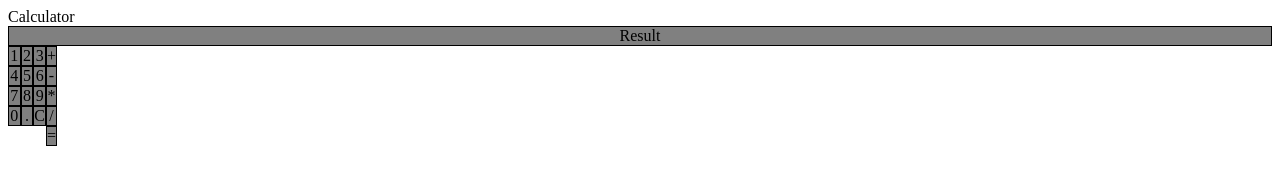
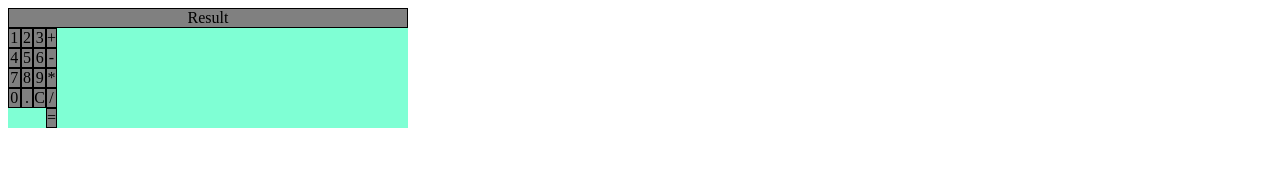
Before and after one commit to eduarmarin/calculator, a plain HTML site: page index.html in a window 1280 px wide. Drawn offline with Linux system fonts and the light colour scheme.

Commit message:
Create grid function for numbers 0-9, '.', and 'C', and other function for operators; by now read number using innerHTML

```diff
--- a/index.html
+++ b/index.html
@@ -9,7 +9,7 @@
     <link rel="stylesheet" href="style.css">
   </head>
   <body>
-    <div class="calculator">Calculator</div>
+    <div class="calculator">
         <div class="result">Result</div>
         <div class="buttons">
             <div class="nums">
--- a/main.js
+++ b/main.js
@@ -1,5 +1,6 @@
 const digitos = document.querySelector('.digitos');
 const operatorGrid = document.querySelector('.operatorGrid');
+const count=[];
 
 digitos.style.setProperty('--grid-rows', 3);
 digitos.style.setProperty('--grid-cols', 3);
@@ -28,11 +29,9 @@ digitos.style.setProperty('--grid-cols', 3);
 
     var data = document.getElementsByClassName('grid-item');
     for (var i = 0 ; i < data.length; i++) {
-      //console.log('inside for');
       data[i].addEventListener('click', function (e) {
-      //console.log('inside click');
-      const count=[];
-      count.push(data.innerHTML)
+      console.log('digitos ' +e.target.innerHTML);
+      //count.push(data.innerHTML);
       //e.target.style.backgroundColor = 'blue';
 
       });
--- a/style.css
+++ b/style.css
@@ -2,7 +2,13 @@
     --grid-cols: 1;
     --grid-rows: 1;
   }
- .digitos {
+  .calculator{
+    width: 400px;
+    display: flex;
+    flex-direction: column;
+    background-color: aquamarine  ;
+  }
+  .digitos {
     display: grid;
     grid-template-rows: repeat(var(--grid-rows), 1fr);
     grid-template-columns: repeat(var(--grid-cols), 1fr);
@@ -12,6 +18,7 @@
     display: grid;
     grid-template-rows: repeat(var(--grid-rows), 1fr);
     grid-template-columns: repeat(var(--grid-cols), 1fr);
+    cursor: pointer;
     /*box-shadow: 0.4em -0 .4em gray, -0.4em 0 .4em gray;*/
   }
   .buttons{
```
